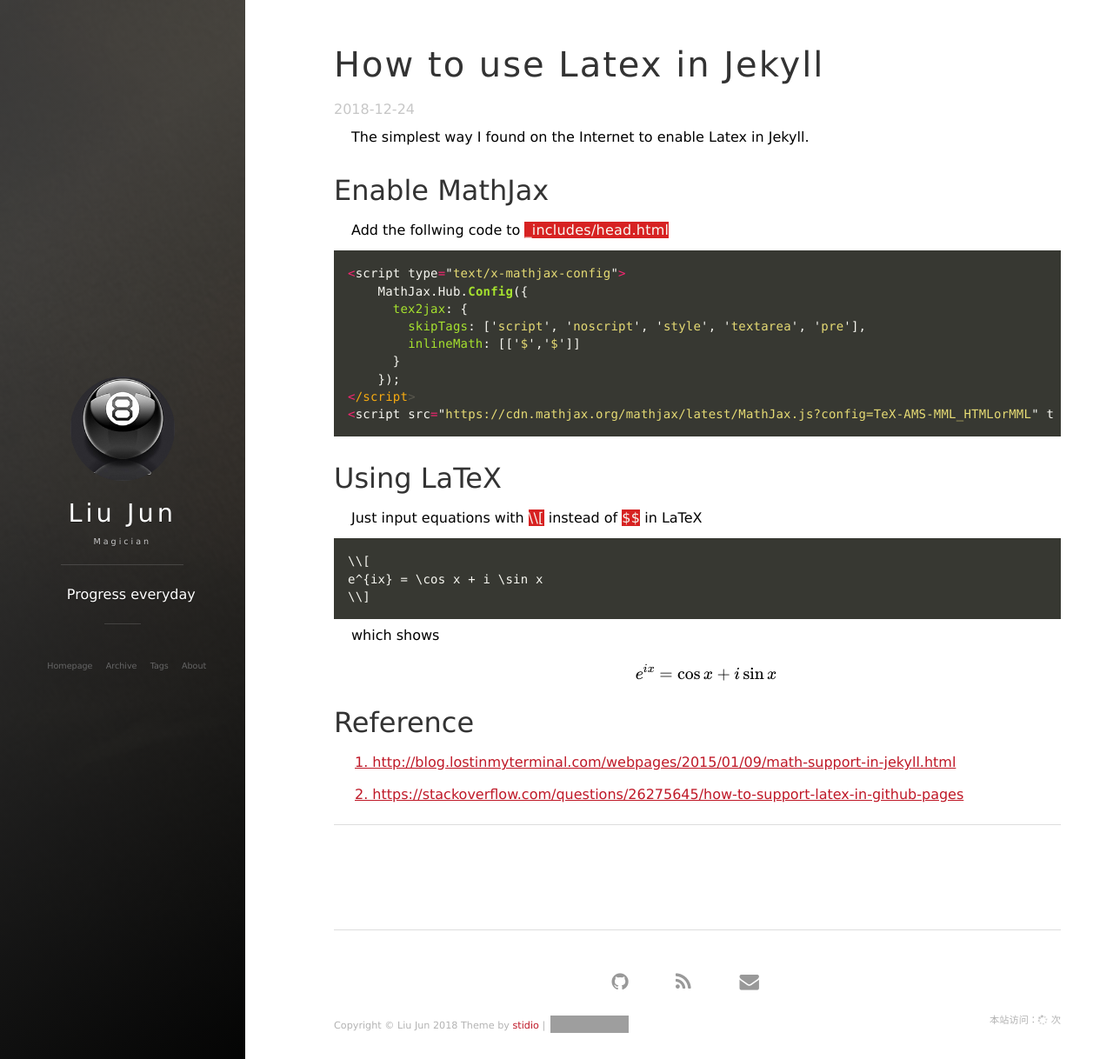
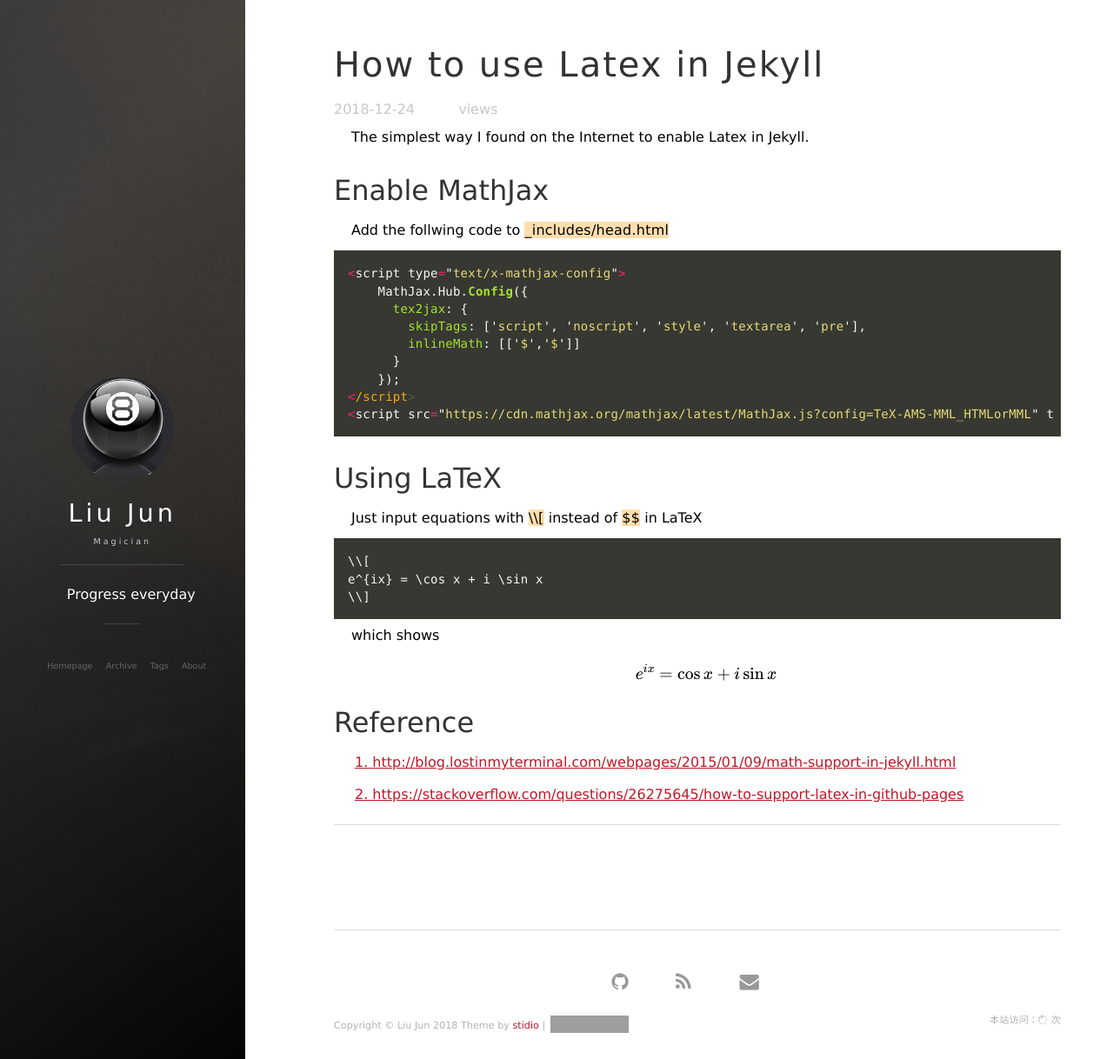
Before and after one commit to nicklj/nicklj.github.io, a Jekyll site: the page built from _posts/2018-12-24-my_first_post.md, in a window 1280 px wide and 1218 px high. Shown: the whole window at 87% size. Built offline with Jekyll 4.4.1, drawn with Linux system fonts in a browser that asks for light colours; nearby versions of some CDN libraries; formulas are drawn with MathJax 3; comment, search, counter and statistics services are not loaded; grey boxes are pictures that could not be loaded.

Commit message:
First post

```diff
--- a/_layouts/post.html
+++ b/_layouts/post.html
@@ -9,7 +9,7 @@ layout: default
       <time datetime="{{page.date | date: date_to_xmlschema}}" itemprop="datePublished" class="post-meta__date date">{{page.date | date: "%F"}}</time>
 
       <script async src="https://dn-lbstatics.qbox.me/busuanzi/2.3/busuanzi.pure.mini.js"></script>
-      <!-- <span id="busuanzi_container_page_pv">　　Viewer：<span id="busuanzi_value_page_pv"></span>Times</span> -->
+      <span id="busuanzi_container_page_pv">　　<span id="busuanzi_value_page_pv"></span> views</span>
     </p>
     </div>
   </header>
--- a/_posts/post.html
+++ b/_posts/post.html
@@ -11,7 +11,7 @@ layout: default
       <time datetime="{{page.date | date: date_to_xmlschema}}" itemprop="datePublished" class="post-meta__date date">{{page.date | date: "%F"}}</time>
 
       <script async src="https://dn-lbstatics.qbox.me/busuanzi/2.3/busuanzi.pure.mini.js"></script>
-      <!-- <span id="busuanzi_container_page_pv">　　阅读：<span id="busuanzi_value_page_pv"></span>次</span> -->
+      <span id="busuanzi_container_page_pv">　　<span id="busuanzi_value_page_pv"></span> views</span>
     </p>
     </div>
   </header>
--- a/css/code_style_monokai.css
+++ b/css/code_style_monokai.css
@@ -1,8 +1,10 @@
 code {
   font-family: 'Consolas', 'DejaVu Sans Mono', 'Bitstream Vera Sans Mono', monospace;
   font-size: 14px;
-  color: #f8f8f2;
-  background: #d72222;
+  /* color: #f8f8f2;
+  background: #d72222; */
+  color: #000000;
+  background: #FFDEAD;
   letter-spacing: 0.015em;
   line-height: 120%;
   padding: 0.5em;
```
Also changed, not shown: 4 other files.
